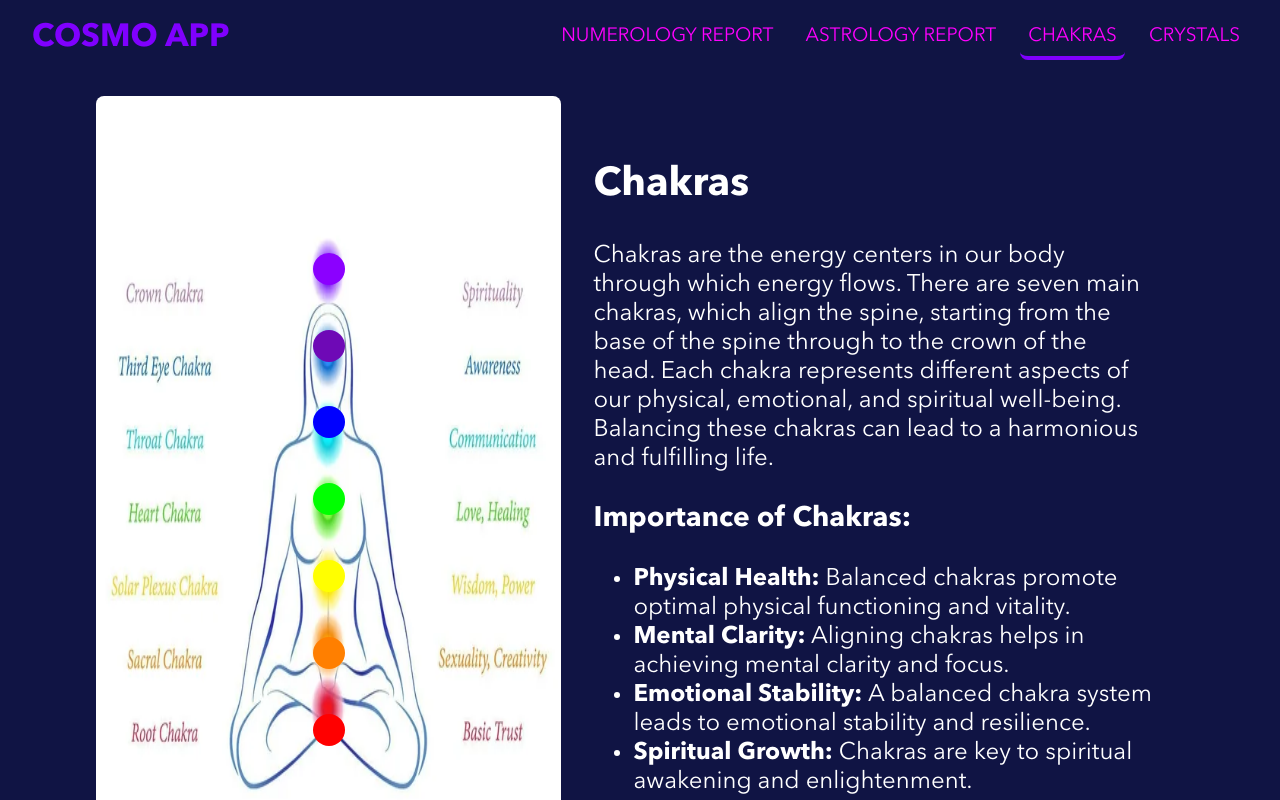
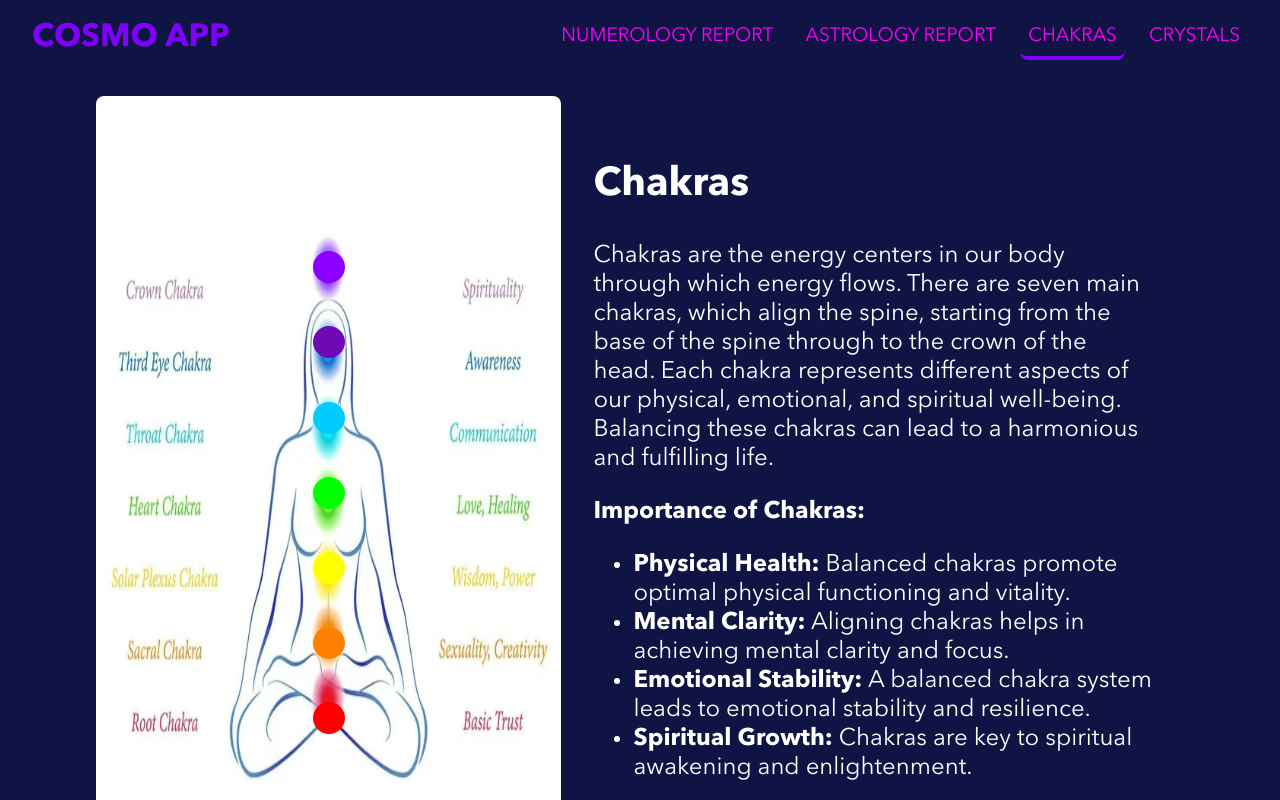
Before and after one commit to hazalsaygili/hazal-saygili-capstone-project, a React (Vite) app: page /chakras in a window 1280 px wide. Shown: the top 800 px of the page. Built offline with nearby package versions, Linux system fonts and the light colour scheme.

Commit message:
chakra colors updated

```diff
--- a/src/data/Chakras.json
+++ b/src/data/Chakras.json
@@ -27,7 +27,7 @@
     "name": "Throat Chakra",
     "indianName": "Vishuddha",
     "description": "The Throat Chakra is the voice of the body, a pressure valve that allows energy from the other chakras to be expressed. It governs communication and self-expression.",
-    "color": "#0000ff",
+    "color": "#00ccff",
     "crystals": ["Aquamarine", "Lapis Lazuli", "Blue Lace Agate", "Turquoise"],
     "mudras": [
       {"name": "Shankh Mudra", "url": "/mudras/shankh_mudra.png"},
--- a/src/pages/ChakrasPage/ChakrasPage.scss
+++ b/src/pages/ChakrasPage/ChakrasPage.scss
@@ -1,5 +1,11 @@
 @import '../../styles/__mixins';
 @import '../../styles/__variables';
+
+
+h3 {
+  font-size: 1.5rem;
+  margin-bottom: 0.5rem;
+}
 
 .chakras__container {
   display: flex;
--- a/src/styles/__variables.scss
+++ b/src/styles/__variables.scss
@@ -6,7 +6,7 @@ $chakra-colors: (
   "sacral": #ff7f00,
   "solar-plexus": #ffff00,
   "heart": #00ff00,
-  "throat": #0000ff,
-  "third-eye": #4b0082,
+  "throat": #00ccff,
+  "third-eye": #6e09b6,
   "crown": #8b00ff,
 );
```
